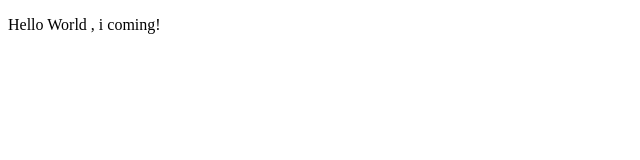
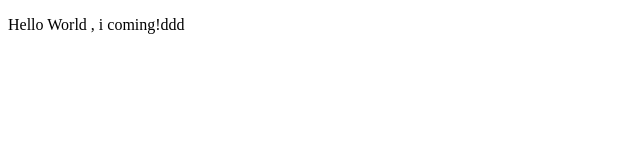
Before and after one commit to Ownexdby/prodject, a plain HTML site: page index.html in a window 1280 px wide. Shown: the full height of the page, 0-640 px from the left. Drawn offline with Linux system fonts and the light colour scheme.

Commit message:
next commit

```diff
--- a/index.html
+++ b/index.html
@@ -7,7 +7,7 @@
     <title>Document</title>
 </head>
 <body>
-    <p onclick="">Hello World , i coming!</p>
+    <p onclick="">Hello World , i coming!ddd</p>
 <script src="js/script.js"></script>
 </body>
 </html>
```
